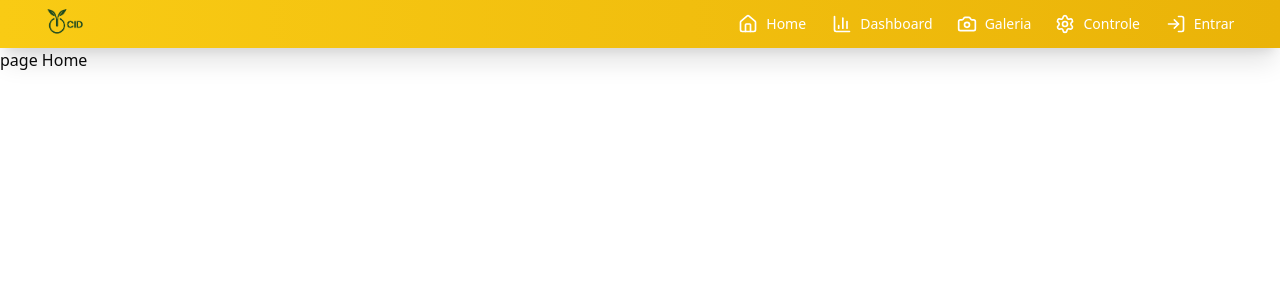
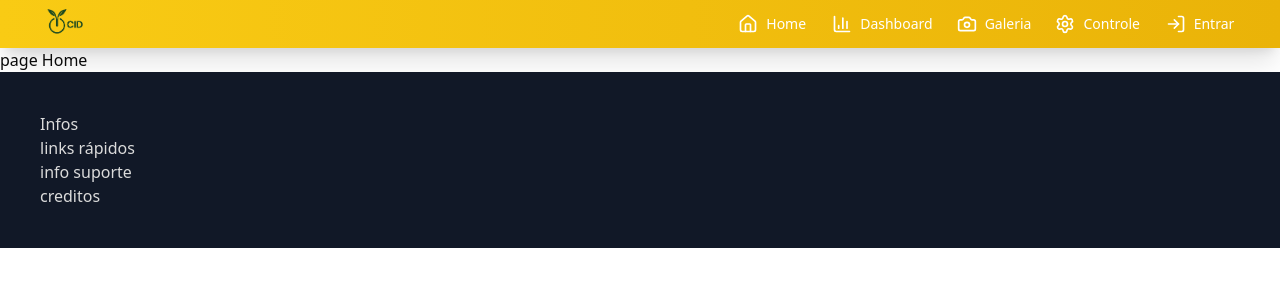
Before and after one commit to arturj9/cid-front, a Next.js app: page /home in a window 1280 px wide. Shown: the top 300 px of the page. Built offline with nearby package versions, Linux system fonts and the light colour scheme.

Commit message:
chore: criado estrutura das páginas que serão desenvolvidas

```diff
--- /dev/null
+++ b/src/app/(pages)/controle/page.tsx
@@ -0,0 +1,8 @@
+export default function Controle() {
+  return (
+    <div>
+      Página Controle
+      <div>Seções</div>
+    </div>
+  );
+}
--- /dev/null
+++ b/src/app/(pages)/dashboard/page.tsx
@@ -0,0 +1,8 @@
+export default function Dashboard() {
+  return (
+    <div>
+      Página de dashboard
+      <div>seções</div>
+    </div>
+  );
+}
--- /dev/null
+++ b/src/app/(pages)/galeria/page.tsx
@@ -0,0 +1,8 @@
+export default function Galeria() {
+  return (
+    <div>
+      Galeria
+      <div>Seções</div>
+    </div>
+  );
+}
--- a/src/app/(pages)/home/page.tsx
+++ b/src/app/(pages)/home/page.tsx
@@ -1,10 +1,12 @@
 import { NavBar } from "@/components/navbar";
+import { Footer } from "@/components/footer";
 
 export default function Home() {
   return (
     <div>
       <NavBar />
       <h3>page Home</h3>
+      <Footer />
     </div>
   );
 }
--- /dev/null
+++ b/src/components/footer.tsx
@@ -0,0 +1,10 @@
+export function Footer() {
+  return (
+    <footer className="bg-preto text-cinza p-10 grid-cols-3 grid-rows-2">
+      <div>Infos</div>
+      <div>links rápidos</div>
+      <div>info suporte</div>
+      <div>creditos</div>
+    </footer>
+  );
+}
```
